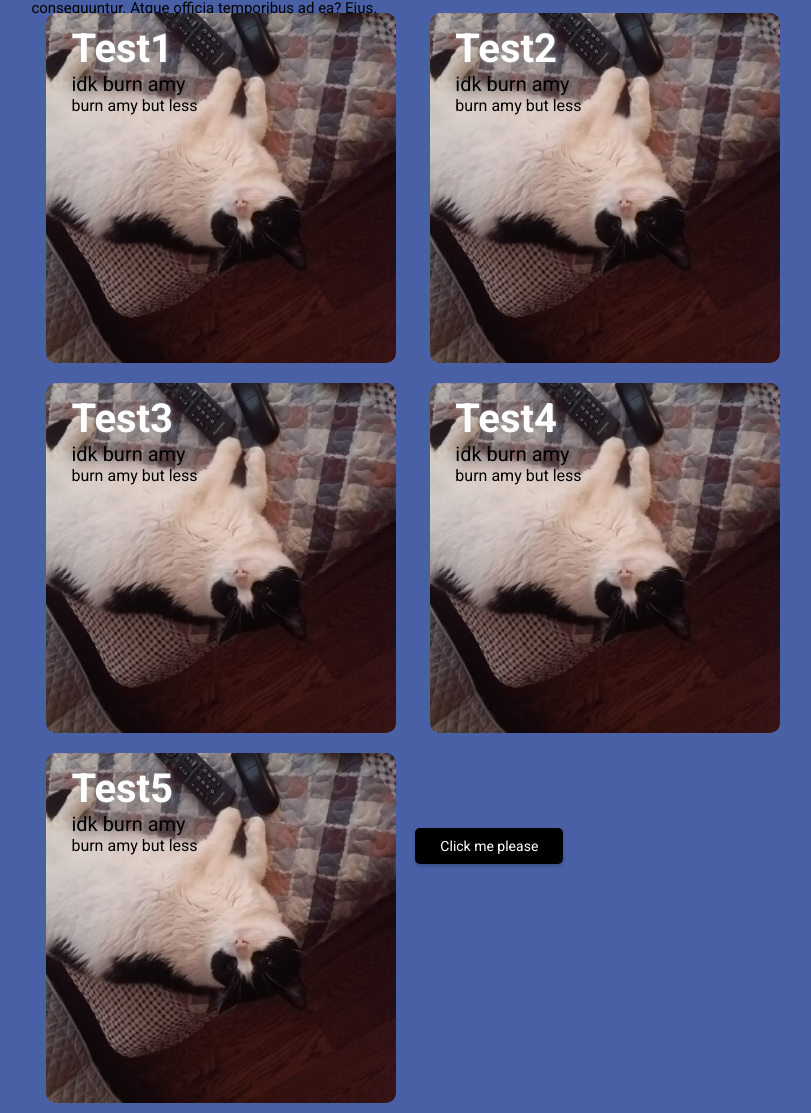
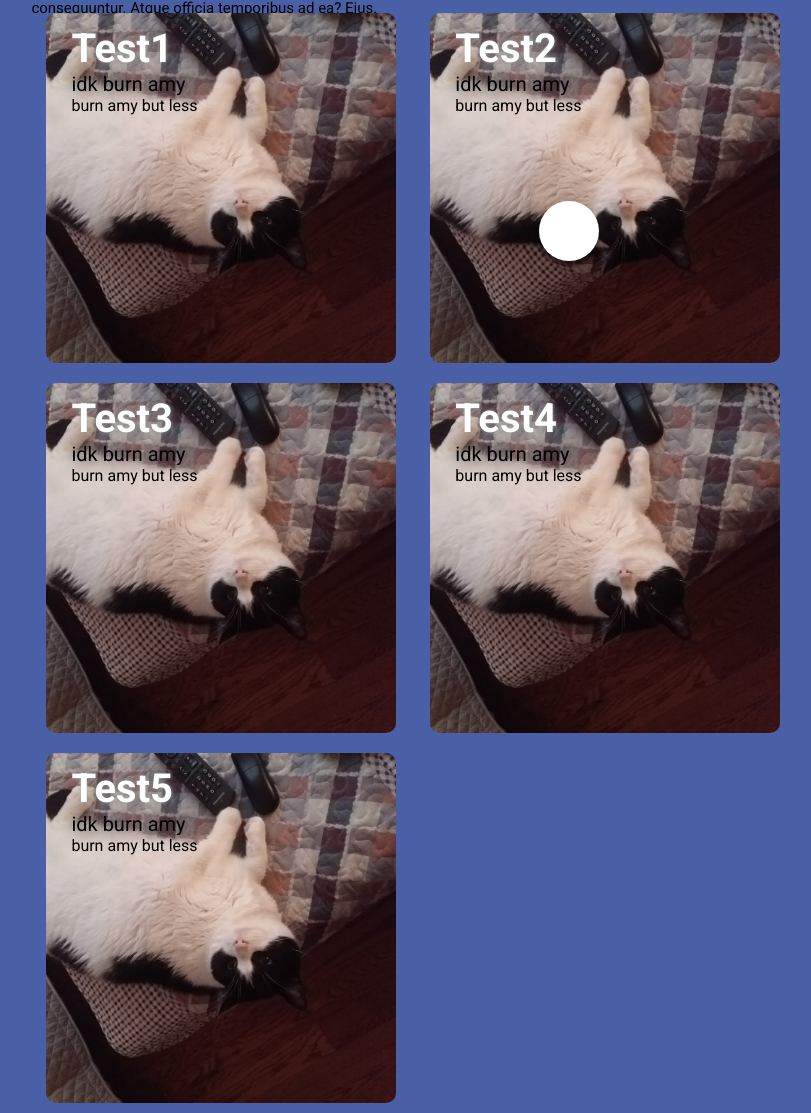
Before and after one commit to kevshao/uofthacks, a Flask app: page / in a window 1280 px wide. Shown: the part 237-1350 px from the top of the page, without its empty margins (71-882 px from the left). Run offline with Flask 2, Linux system fonts and the light colour scheme.

Commit message:
making button
please button work

```diff
--- a/style.css
+++ b/style.css
@@ -121,7 +121,7 @@ h5{ /*Class for the header of each card*/
 }
 
 /*--------------Everything needed for the button to add buinessess--------------*/
-
+/*
 button{
     background-color: black;
     border: 0;
@@ -154,4 +154,43 @@ button{
     width: 600px;
     max-width: 100%;
     text-align: center;
+}*/
+
+/*LOGOS FOR SOCIAL MEDIA */
+.media ul {  /*PUTTING LOCATION OF WHERE THE SOCIAL MEDIA SHOULD BE*/
+    position:absolute;
+    top: 60%;
+    left: 50%;
+    padding: 0;
+    margin: 0;
+    transform: translate(-50%,-70%);
+    display: flex;
 }
+
+.media ul li { /*SETTING MARGINS AND TAKING AWAY UGLY DOTS ON LIST*/
+    list-style: none;
+    margin: 0 15px;
+}
+
+.media ul li .fa { /*CHANGES THE FONT */
+    font-style: 600px;
+    line-height: 60px;
+    transition: .6s;
+    color: #000;
+
+}
+.media ul li a {
+    position: relative;
+    display: block;
+    width: 60px;
+    height: 60px;
+    border-radius: 50px;
+    background-color: #fff;
+    text-align: center;
+    transition: .6s;
+    box-shadow: 0 5px 4px rgba(0,0,0,.5);
+}
+
+.media ul li a:hover {
+    transform: translate(0,-10px)
+}
--- a/website/templates/index.html
+++ b/website/templates/index.html
@@ -53,7 +53,7 @@
             <p2>burn amy but less</p2>
         </div>
 
-        <button id ="open">
+    <!--    <button id ="open">
             Click me please
         </button>
 
@@ -68,5 +68,11 @@
                 </botton>
             </div>
         </div>
+ -->
+        <div class = "media"><!--pop up need to go in here-->
+            <ul>
+                <li><a href=""9target="_blank"><i class="fa fa-github"></i></a></li> <!--pop up need to go in here inside the href-->
+            </ul>
+        </div>
 </body>
 </html>
```
